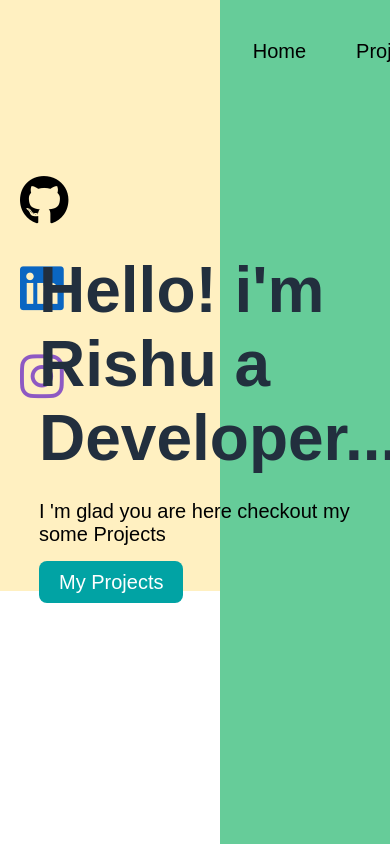
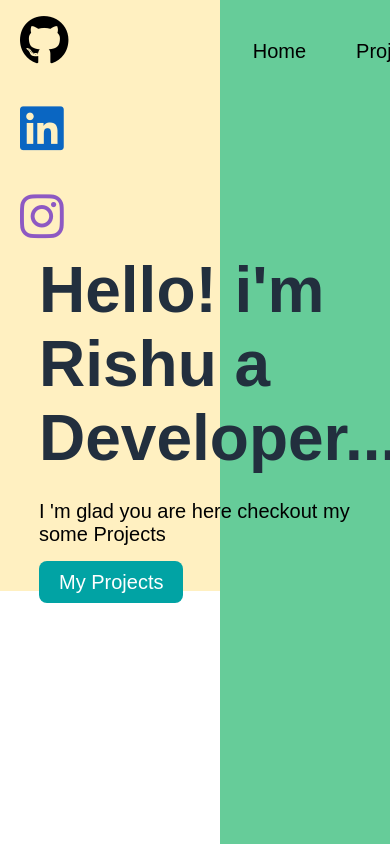
Before and after one commit to rishuk524/protfolio, a plain HTML site: page index.html in a window 390 px wide. Shown: the top 844 px of the page. Drawn offline with nearby package versions, Linux system fonts and the light colour scheme.

Commit message:
added responsivness

```diff
--- a/css/style.css
+++ b/css/style.css
@@ -102,6 +102,10 @@ button a{
     body{
         overflow: hidden;
     }
+    .social{
+       position: relative;
+       bottom: 160px;
+    }
     }
 .social{
     font-size: 50px;
```
